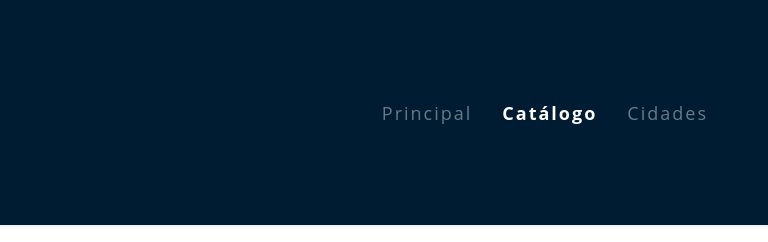
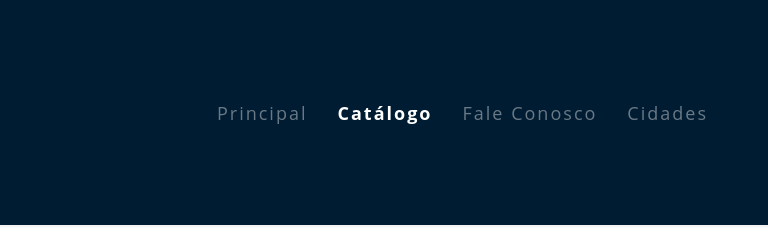
Before and after one commit to AngeloAlvez/F4Life, a plain HTML site: page catalogo.html in a window 1280 px wide. Shown: the top 242 px of the page, 512-1280 px from the left. Drawn offline with nearby package versions, Linux system fonts and the light colour scheme.

Commit message:
adicionando 'fale conosco' nos menus de navegação

```diff
--- a/catalogo.html
+++ b/catalogo.html
@@ -17,6 +17,7 @@
         href="https://fonts.googleapis.com/css2?family=Raleway:ital,wght@0,300;0,400;0,600;1,300;1,400;1,600&display=swap"
         rel="stylesheet">
 
+    <link rel="icon" href="assets/img/icon.png">
     <link rel="stylesheet" href="assets/css/reset.css">
     <link rel="stylesheet" href="assets/css/header.css">
     <link rel="stylesheet" href="assets/css/catalogo.css">
@@ -38,6 +39,7 @@
             <ul class="nav-list">
                 <li><a href="index.html">Principal</a></li>
                 <li class="active-menu"><a href="catalogo.html">Catálogo</a></li>
+                <li><a href="index.html#fale-conosco">Fale Conosco</a></li>
                 <li><a href="cidades.html">Cidades</a></li>
             </ul>
         </nav>
```
Also changed, not shown: cidades.html (+1 -0 lines).
